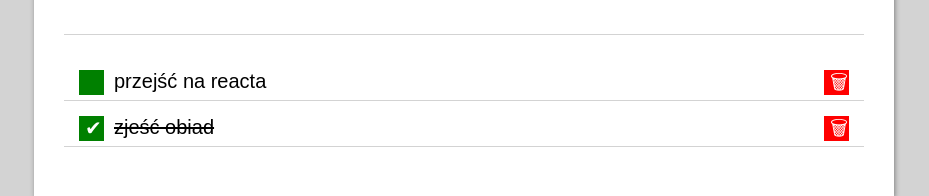
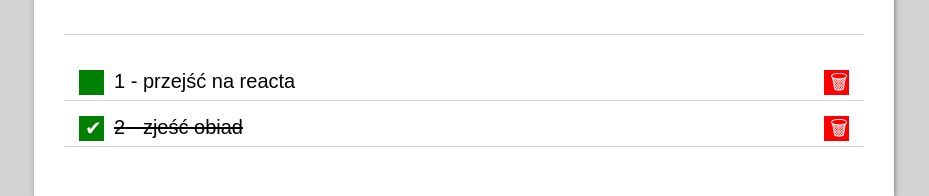
Before and after one commit to MateuszBryczek/Todo-List-React, a React (Create React App) app: page / in a window 1280 px wide. Shown: the part 382-578 px from the top of the page, without its empty margins (176-1105 px from the left). Built offline with nearby package versions, Linux system fonts and the light colour scheme.

Commit message:
adding empty task blocked

```diff
--- a/src/Form/index.js
+++ b/src/Form/index.js
@@ -6,7 +6,12 @@ import "./style.css";
 
         const onFormSubmit = (event) => {
             event.preventDefault();
-            addNewTask(newTaskContent.trim());
+            const trimmedNewTaskContent = newTaskContent.trim();
+            if (!trimmedNewTaskContent){
+                return;
+            }
+
+            addNewTask(trimmedNewTaskContent);
             setNewTaskContent("");
         };
 
--- a/src/Tasks/index.js
+++ b/src/Tasks/index.js
@@ -14,7 +14,7 @@ const Tasks = ({tasks, hideDone, removeTask, toggleTaskDone}) =>
 
                 <span className={`tasks__content${task.done ? " tasks__content--done" : ""}`
             }>
-                    {task.content}
+                    {task.id} - {task.content}
                 </span>
 
                 <button className="tasks__button tasks__button--remove"
```
